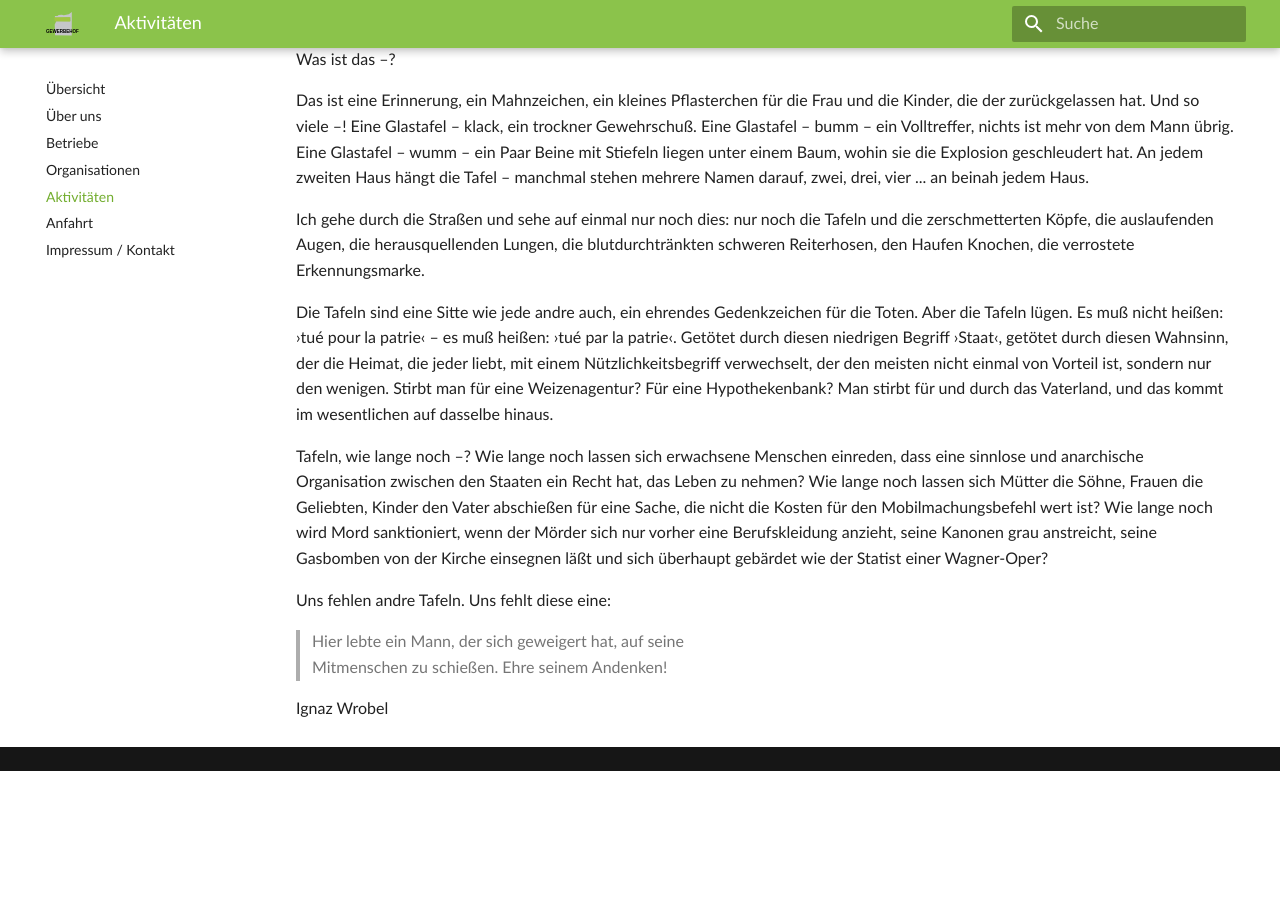
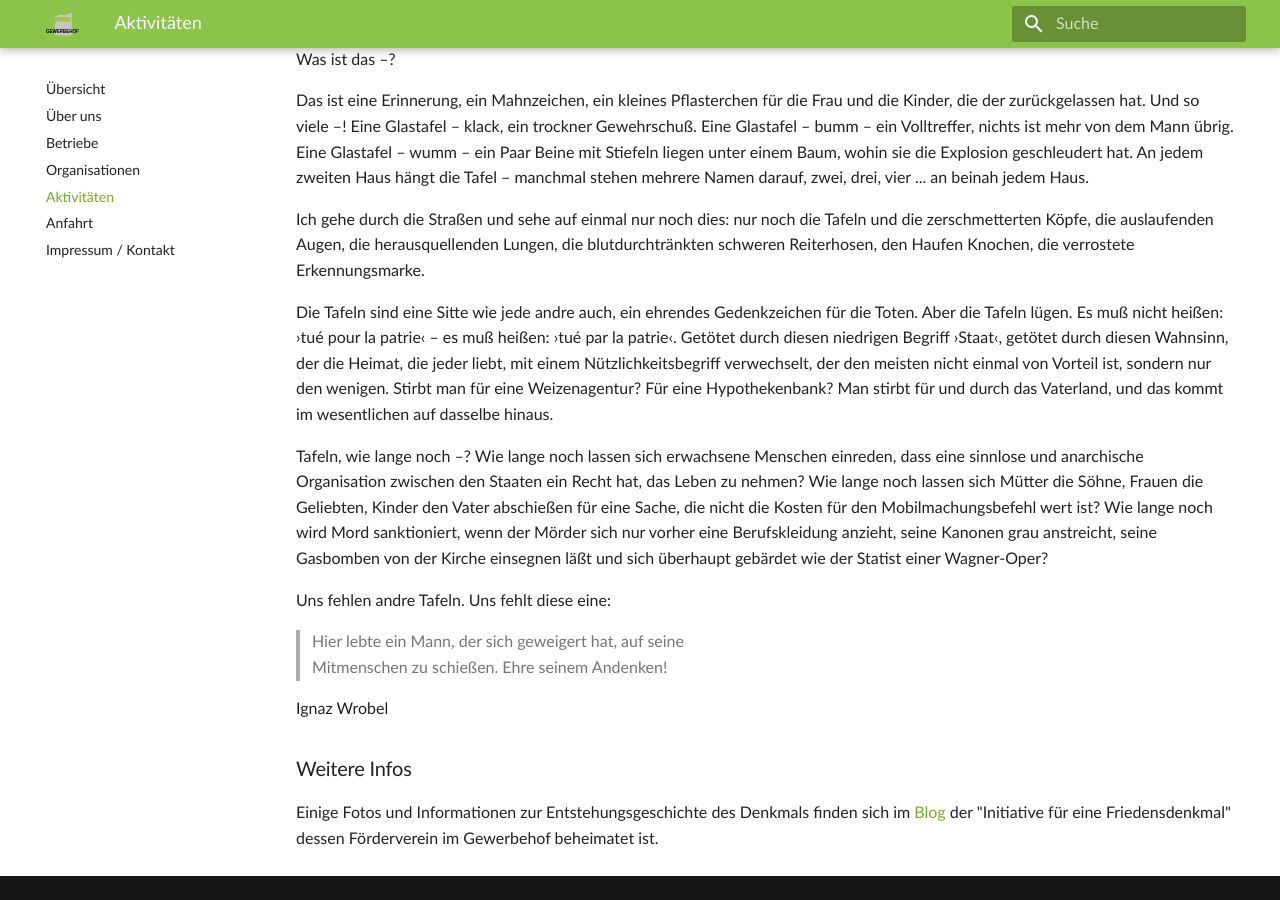
Before and after one commit to entropia/gewerbehof-webseite, an MkDocs documentation site: the page built from docs/aktivitaeten.md, in a window 1280 px wide and 900 px high, scrolled down 1765 px. Built offline with MkDocs 1.6.1 and Material for MkDocs 9.7.7, drawn with Linux system fonts in a browser that asks for light colours; comment, search, counter and statistics services are not loaded; before the commit the page ends 2536 px from its top, so only the background shows below that.

Commit message:
Update aktivitaeten.md
added infos zu Historie des Denkmals

```diff
--- a/docs/aktivitaeten.md
+++ b/docs/aktivitaeten.md
@@ -63,3 +63,7 @@ auf seine Mitmenschen zu schießen.
 Ehre seinem Andenken!
 
 Ignaz Wrobel
+
+### Weitere Infos
+
+Einige Fotos und Informationen zur Entstehungsgeschichte des Denkmals finden sich im [Blog](http://friedensdenkmal-karlsruhe.de/index.php?option=com_k2&view=item&id=47:das-karlsruher-deserteursdenkmal&Itemid=134) der "Initiative für eine Friedensdenkmal" dessen Förderverein im Gewerbehof beheimatet ist.
```
